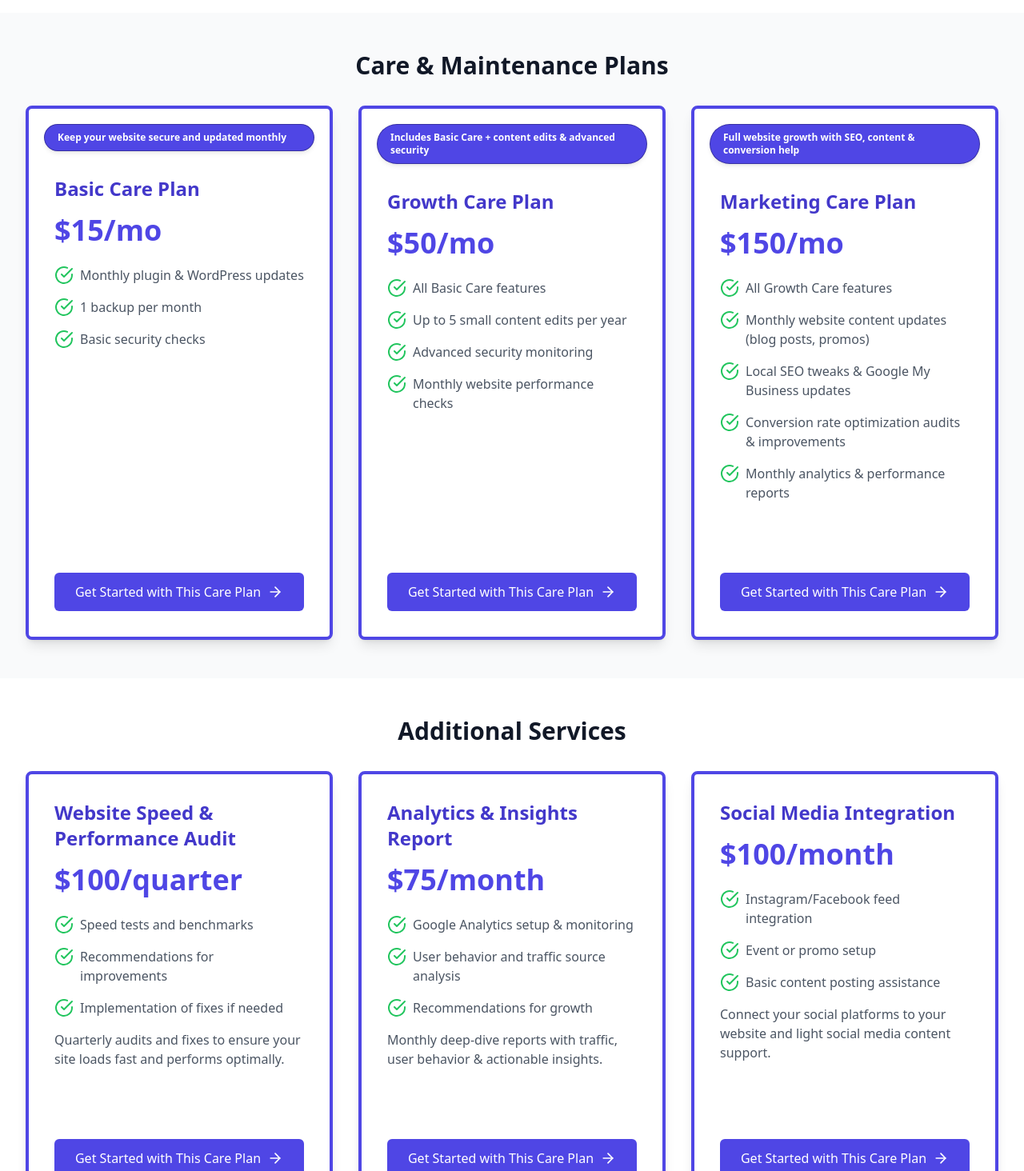
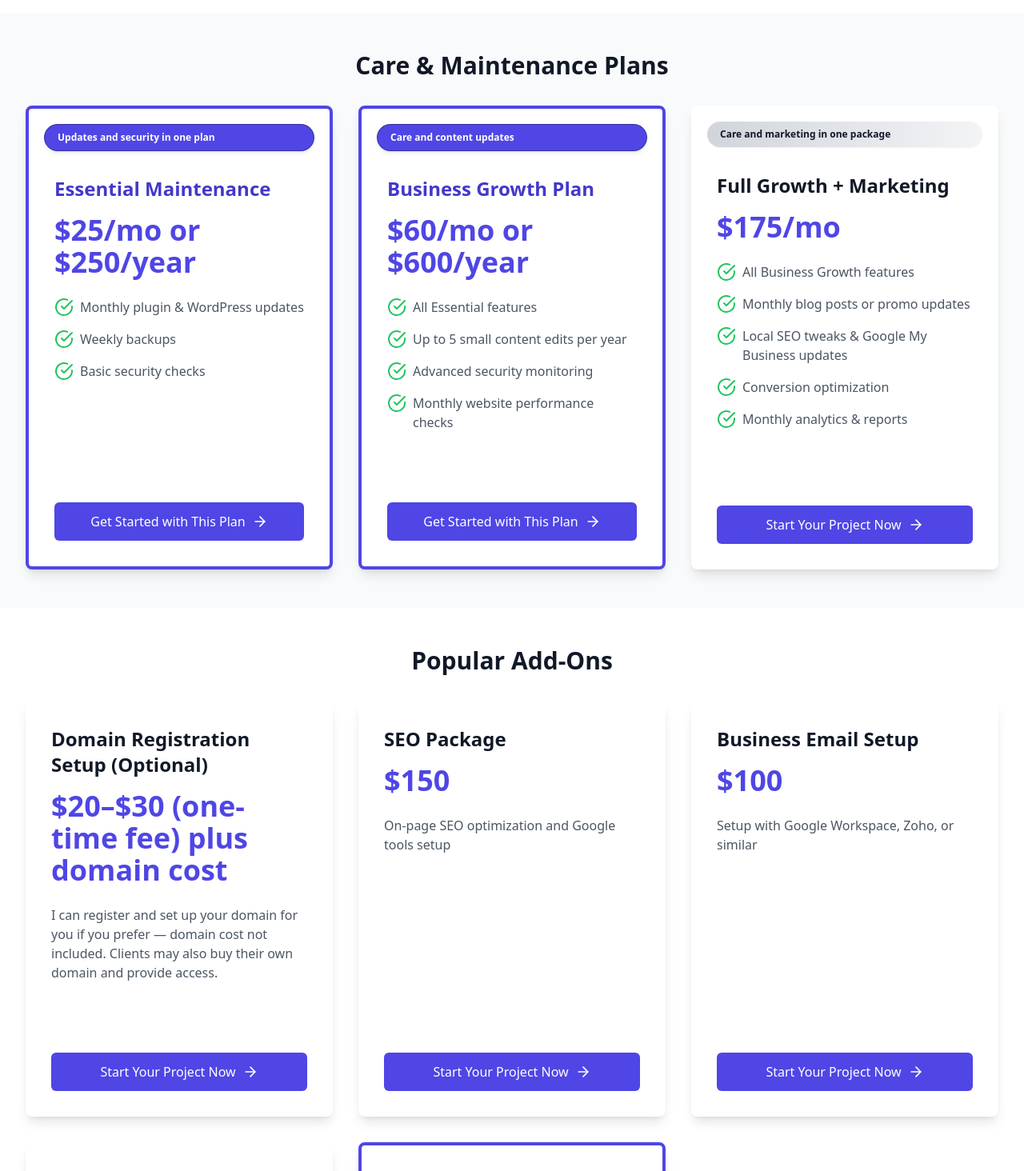
Before and after one commit to nav-commits/WebsiteBusiness, a React (Vite) app: page /services in a window 1280 px wide. Shown: the part 1330-2794 px from the top of the page at 80% size. Built offline with nearby package versions, Linux system fonts and the light colour scheme.

Commit message:
fixed plans and services

```diff
--- a/src/pages/Services.tsx
+++ b/src/pages/Services.tsx
@@ -2,7 +2,7 @@ import { CheckCircle, ArrowRight } from "lucide-react";
 import { Link } from "react-router-dom";
 
 const Services = () => {
-  // Group services into categories for better UX
+  // Website Packages (no hosting included)
   const websitePackages = [
     {
       title: "Starter Website",
@@ -14,7 +14,6 @@ const Services = () => {
         "2 rounds of revisions",
         "Contact form integration",
         "SEO-ready foundation",
-        "Hosting & domain setup",
         "Delivery within 1 week",
       ],
     },
@@ -28,14 +27,13 @@ const Services = () => {
         "3 rounds of revisions",
         "Booking system OR eCommerce",
         "Basic SEO and speed optimization",
-        "Hosting, domain & email setup",
         "Delivery within 2–3 weeks",
       ],
     },
     {
       title: "Pro Website",
       tagline: "Advanced features for scaling service businesses",
-      price: "$2,000+",
+      price: "From $2,000",
       features: [
         "Unlimited custom pages",
         "Mobile responsive design",
@@ -48,96 +46,60 @@ const Services = () => {
     },
   ];
 
+  // Care & Maintenance Plans (no hosting included)
   const carePlans = [
     {
-      title: "Basic Care Plan",
-      tagline: "Keep your website secure and updated monthly",
-      price: "$15/mo",
+      title: "Essential Maintenance",
+      tagline: "Updates and security in one plan",
+      price: "$25/mo or $250/year",
       features: [
         "Monthly plugin & WordPress updates",
-        "1 backup per month",
+        "Weekly backups",
         "Basic security checks",
       ],
     },
     {
-      title: "Growth Care Plan",
-      tagline: "Includes Basic Care + content edits & advanced security",
-      price: "$50/mo",
+      title: "Business Growth Plan",
+      tagline: "Care and content updates",
+      price: "$60/mo or $600/year",
       features: [
-        "All Basic Care features",
+        "All Essential features",
         "Up to 5 small content edits per year",
         "Advanced security monitoring",
         "Monthly website performance checks",
       ],
     },
     {
-      title: "Marketing Care Plan",
-      tagline: "Full website growth with SEO, content & conversion help",
-      price: "$150/mo",
+      title: "Full Growth + Marketing",
+      tagline: "Care and marketing in one package",
+      price: "$175/mo",
       features: [
-        "All Growth Care features",
-        "Monthly website content updates (blog posts, promos)",
+        "All Business Growth features",
+        "Monthly blog posts or promo updates",
         "Local SEO tweaks & Google My Business updates",
-        "Conversion rate optimization audits & improvements",
-        "Monthly analytics & performance reports",
+        "Conversion optimization",
+        "Monthly analytics & reports",
       ],
     },
   ];
 
+  // Simplified Additional Services with domain registration as optional service
   const additionalServices = [
     {
-      title: "Website Speed & Performance Audit",
-      price: "$100/quarter",
+      title: "Domain Registration Setup (Optional)",
+      price: "$20–$30 (one-time fee) plus domain cost",
       description:
-        "Quarterly audits and fixes to ensure your site loads fast and performs optimally.",
-      features: [
-        "Speed tests and benchmarks",
-        "Recommendations for improvements",
-        "Implementation of fixes if needed",
-      ],
+        "I can register and set up your domain for you if you prefer — domain cost not included. Clients may also buy their own domain and provide access.",
     },
     {
-      title: "Analytics & Insights Report",
-      price: "$75/month",
-      description:
-        "Monthly deep-dive reports with traffic, user behavior & actionable insights.",
-      features: [
-        "Google Analytics setup & monitoring",
-        "User behavior and traffic source analysis",
-        "Recommendations for growth",
-      ],
+      title: "SEO Package",
+      price: "$150",
+      description: "On-page SEO optimization and Google tools setup",
     },
     {
-      title: "Social Media Integration",
-      price: "$100/month",
-      description:
-        "Connect your social platforms to your website and light social media content support.",
-      features: [
-        "Instagram/Facebook feed integration",
-        "Event or promo setup",
-        "Basic content posting assistance",
-      ],
-    },
-    {
-      title: "Accessibility Audit & Improvements",
-      price: "$200/annual",
-      description:
-        "Make your website accessible and compliant with WCAG standards.",
-      features: [
-        "Accessibility testing",
-        "Remediation of issues",
-        "Accessibility compliance report",
-      ],
-    },
-    {
-      title: "Ecommerce Support & Maintenance",
-      price: "$100/month",
-      description: "Ongoing ecommerce site maintenance & product updates.",
-      features: [
-        "Product additions and updates",
-        "Payment gateway checks",
-        "Promo code and discount setup",
-      ],
+      title: "Business Email Setup",
+      price: "$100",
+      description: "Setup with Google Workspace, Zoho, or similar",
     },
     {
       title: "Logo Design",
@@ -145,20 +107,27 @@ const Services = () => {
       description: "2 initial design concepts plus 2 revisions",
     },
     {
-      title: "Business Email Setup",
-      price: "$100",
-      description: "Setup with Google Workspace, Zoho, or similar",
-    },
-    {
-      title: "SEO Package",
-      price: "$150",
-      description: "On-page SEO optimization and Google tools setup",
+      title: "Ecommerce Support & Maintenance",
+      price: "$100/month",
+      description: "Ongoing ecommerce site maintenance & product updates",
+      features: [
+        "Product additions and updates",
+        "Payment gateway checks",
+        "Promo code and discount setup",
+      ],
     },
   ];
 
-  // Helper component for each service card
-  const ServiceCard = ({ pkg }: { pkg: typeof websitePackages[0] | typeof carePlans[0] | typeof additionalServices[0] }) => {
-    const isMaintenance = ["Care Plan", "Audit", "Report", "Integration", "Maintenance"].some((word) =>
+  // Card component
+  const ServiceCard = ({
+    pkg,
+  }: {
+    pkg:
+      | typeof websitePackages[0]
+      | typeof carePlans[0]
+      | typeof additionalServices[0];
+  }) => {
+    const isMaintenance = ["Care", "Plan", "Maintenance"].some((word) =>
       pkg.title.includes(word)
     );
 
@@ -168,7 +137,6 @@ const Services = () => {
           isMaintenance ? "border-4 border-indigo-600 bg-indigo-50" : ""
         }`}
       >
-        {/* Badge */}
         {"tagline" in pkg && pkg.tagline && (
           <div
             className={`inline-block mt-5 mx-5 text-xs font-bold px-4 py-2 rounded-full ${
@@ -181,17 +149,22 @@ const Services = () => {
           </div>
         )}
         <div className="p-8 flex-grow">
-          <h3 className={`text-2xl font-bold mb-4 ${isMaintenance ? "text-indigo-700" : "text-gray-900"}`}>
+          <h3
+            className={`text-2xl font-bold mb-4 ${
+              isMaintenance ? "text-indigo-700" : "text-gray-900"
+            }`}
+          >
             {pkg.title}
           </h3>
           <p className="text-4xl font-bold text-indigo-600 mb-6">{pkg.price}</p>
           <ul className="space-y-4 mb-6">
-            {"features" in pkg && pkg.features?.map((feature, i) => (
-              <li key={i} className="flex items-start">
-                <CheckCircle className="h-6 w-6 text-green-500 mr-2 flex-shrink-0" />
-                <span className="text-gray-600">{feature}</span>
-              </li>
-            ))}
+            {"features" in pkg &&
+              pkg.features?.map((feature, i) => (
+                <li key={i} className="flex items-start">
+                  <CheckCircle className="h-6 w-6 text-green-500 mr-2 flex-shrink-0" />
+                  <span className="text-gray-600">{feature}</span>
+                </li>
+              ))}
             {"description" in pkg && pkg.description && (
               <li className="text-gray-600">{pkg.description}</li>
             )}
@@ -202,7 +175,9 @@ const Services = () => {
             to="/contact"
             className="block w-full text-center px-6 py-3 text-base font-medium rounded-md text-white bg-indigo-600 hover:bg-indigo-700 focus:outline-none focus:ring-2 focus:ring-indigo-500 flex items-center justify-center"
           >
-            {isMaintenance ? "Get Started with This Care Plan" : "Start Your Project Now"}
+            {isMaintenance
+              ? "Get Started with This Plan"
+              : "Start Your Project Now"}
             <ArrowRight className="ml-2 h-5 w-5" />
           </Link>
         </div>
@@ -212,21 +187,25 @@ const Services = () => {
 
   return (
     <div className="pt-16">
-      {/* Hero Section */}
+      {/* Hero */}
       <section className="bg-gradient-to-r from-indigo-600 to-purple-600 text-white py-20">
         <div className="max-w-7xl mx-auto px-4 sm:px-6 lg:px-8 text-center">
           <h1 className="text-4xl md:text-5xl font-extrabold mb-6 max-w-4xl mx-auto">
-            Affordable, Modern WordPress Websites + Ongoing Care Plans
+            Affordable, Modern WordPress Websites + Care Plans
           </h1>
           <p className="text-xl text-indigo-200 mb-10 max-w-3xl mx-auto leading-relaxed">
-            I design fast, SEO-optimized WordPress websites built to convert, plus offer maintenance and marketing plans that keep your site secure, up-to-date, and growing your business.
+            I design fast, SEO-optimized WordPress websites built to convert —
+            and provide ongoing maintenance, security, and marketing plans to
+            keep your business growing.
           </p>
         </div>
       </section>
 
       {/* Website Packages */}
       <section className="py-12 max-w-7xl mx-auto px-4 sm:px-6 lg:px-8">
-        <h2 className="text-3xl font-bold text-gray-900 mb-8 text-center">Website Packages</h2>
+        <h2 className="text-3xl font-bold text-gray-900 mb-8 text-center">
+          Website Packages
+        </h2>
         <div className="grid grid-cols-1 md:grid-cols-2 lg:grid-cols-3 gap-8">
           {websitePackages.map((pkg, i) => (
             <ServiceCard key={i} pkg={pkg} />
@@ -234,9 +213,11 @@ const Services = () => {
         </div>
       </section>
 
-      {/* Care & Maintenance Plans */}
+      {/* Care Plans */}
       <section className="py-12 max-w-7xl mx-auto px-4 sm:px-6 lg:px-8 bg-gray-50">
-        <h2 className="text-3xl font-bold text-gray-900 mb-8 text-center">Care & Maintenance Plans</h2>
+        <h2 className="text-3xl font-bold text-gray-900 mb-8 text-center">
+          Care & Maintenance Plans
+        </h2>
         <div className="grid grid-cols-1 md:grid-cols-2 lg:grid-cols-3 gap-8">
           {carePlans.map((pkg, i) => (
             <ServiceCard key={i} pkg={pkg} />
@@ -246,7 +227,9 @@ const Services = () => {
 
       {/* Additional Services */}
       <section className="py-12 max-w-7xl mx-auto px-4 sm:px-6 lg:px-8">
-        <h2 className="text-3xl font-bold text-gray-900 mb-8 text-center">Additional Services</h2>
+        <h2 className="text-3xl font-bold text-gray-900 mb-8 text-center">
+          Popular Add-Ons
+        </h2>
         <div className="grid grid-cols-1 md:grid-cols-2 lg:grid-cols-3 gap-8">
           {additionalServices.map((pkg, i) => (
             <ServiceCard key={i} pkg={pkg} />
@@ -254,12 +237,15 @@ const Services = () => {
         </div>
       </section>
 
-      {/* CTA Section */}
+      {/* CTA */}
       <section className="py-20 bg-white">
         <div className="max-w-4xl mx-auto px-4 sm:px-6 lg:px-8 text-center">
-          <h2 className="text-3xl font-bold text-gray-900 mb-8">Ready to Start Your Project or Care Plan?</h2>
+          <h2 className="text-3xl font-bold text-gray-900 mb-8">
+            Ready to Start Your Project or Care Plan?
+          </h2>
           <p className="text-xl text-gray-600 mb-8">
-            Let's discuss your website and growth needs and create a solution that works for your business.
+            Let’s discuss your website and growth needs and create a solution
+            that works for your business.
           </p>
           <Link
             to="/contact"
```
